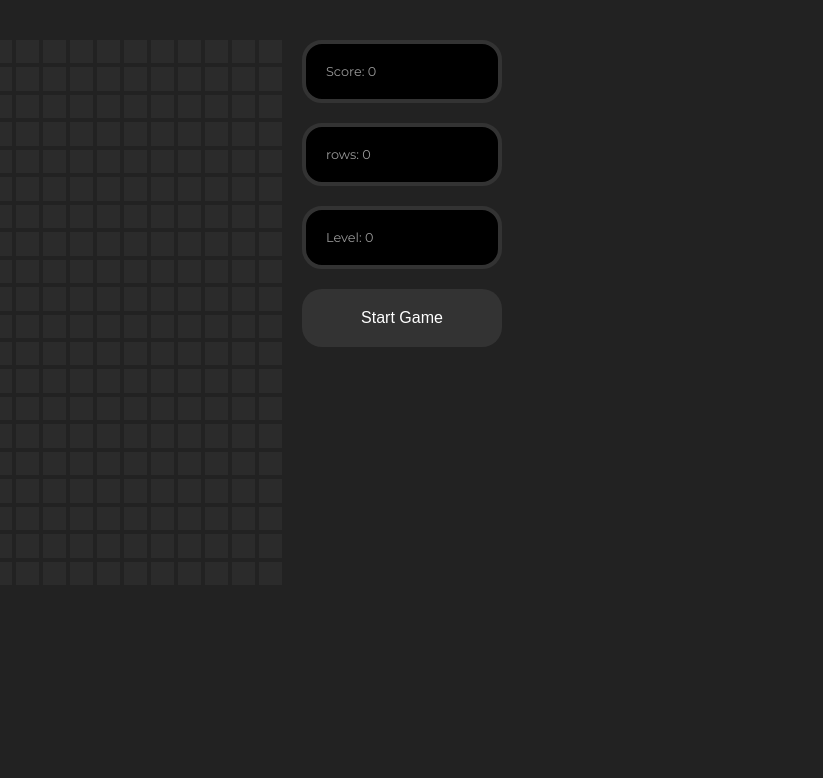
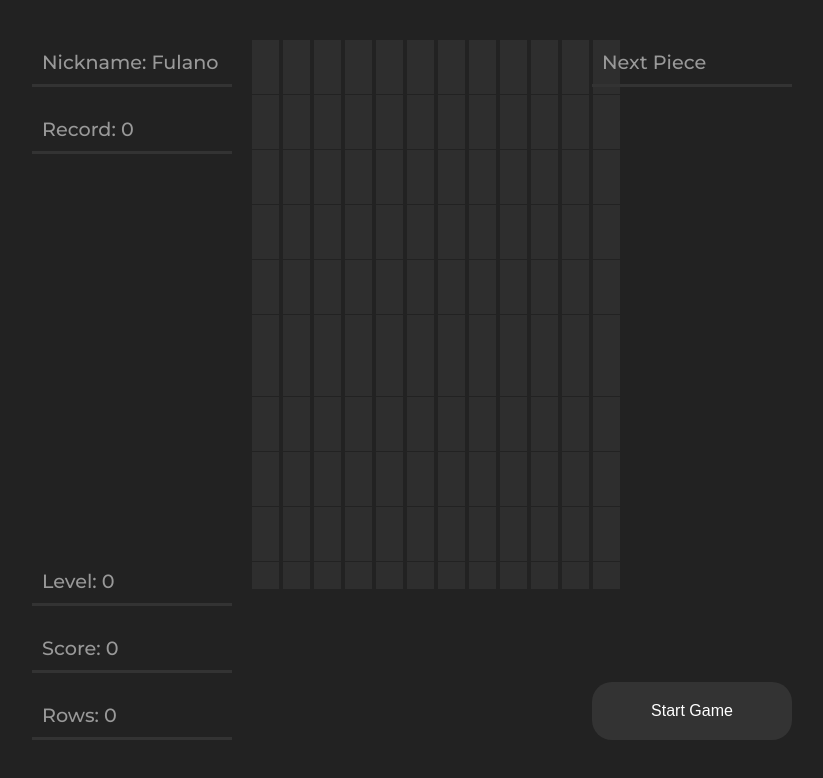
Before and after one commit to isaacbatista26/Tetris-Game-Puzzle, a React (Vite) app in the folder client/: page /tetris in a window 1280 px wide. Shown: the top 778 px of the page, without its empty margins (228-1051 px from the left). Built offline with nearby package versions, Linux system fonts and the light colour scheme.

Commit message:
refactor: new styles

```diff
--- a/client/src/Components/TetrisGame/StartButton.jsx
+++ b/client/src/Components/TetrisGame/Button.jsx
@@ -1,7 +1,7 @@
 import React from 'react';
 import styled from 'styled-components';
 
-const StyledStartButton = styled.button`
+const StyledButton = styled.button`
   box-sizing: border-box;
 
   margin: 0 0 20px 0;
@@ -18,8 +18,8 @@ const StyledStartButton = styled.button`
   cursor: pointer;
 `;
 
-const StartButton = ({ callback }) => (
-  <StyledStartButton onClick={callback}>Start Game</StyledStartButton>
+const Button = ({ callback }) => (
+  <StyledButton onClick={callback}>Start Game</StyledButton>
 );
 
-export default StartButton;
+export default Button;
--- a/client/src/Components/TetrisGame/styles/StyledCell.jsx
+++ b/client/src/Components/TetrisGame/styles/StyledCell.jsx
@@ -1,6 +1,7 @@
 import styled from 'styled-components';
 
 export const StyledCell = styled.div`
-  width: auto;
-  background: rgba(${props => props.color}, 0.8);
+  width: 27px;
+  height: 27px;
+  background: rgba(${props => props.color});
 `;
--- a/client/src/Components/TetrisGame/styles/StyledDisplay.jsx
+++ b/client/src/Components/TetrisGame/styles/StyledDisplay.jsx
@@ -5,13 +5,12 @@ export const StyledDisplay = styled.div`
   display: flex;
   align-items: center;
   margin: 0 0 20px 0;
-  padding: 20px;
-  border: 4px solid #333;
-  min-height: 30px;
+  padding: 10px;
+  min-height: 20px;
   width: 100%;
-  border-radius: 20px;
+  border-bottom: 3px solid #333;
   color: ${props => (props.gameOver ? 'red' : '#999')};
-  background: #000;
   font-family: 'Montserrat', sans-serif;
-  font-size: 0.8rem;
+  font-size: 1.2rem;
+  font-weight: 500;
 `;
--- a/client/src/Components/TetrisGame/styles/StyledTetris.jsx
+++ b/client/src/Components/TetrisGame/styles/StyledTetris.jsx
@@ -2,21 +2,28 @@ import styled from 'styled-components';
 
 export const StyledTetrisWrapper = styled.div`
   width: 100vw;
-  height: 100vh;
+  height: 80vh;
   background: #222222;
 `;
 
 export const StyledTetris = styled.div`
   display: flex;
   align-items: flex-start;
+  justify-content: center;
   padding: 40px;
   margin: 0 auto;
   max-width: 900px;
+  height: 100%;
 
   aside {
     width: 100%;
+    height: 90vh;
     max-width: 200px;
-    display: block;
+    display: flex;
+    flex-direction: column;
+    justify-content: space-between;
     padding: 0 20px;
+    align-items: space-between;
   }
+
 `;
--- a/client/src/Pages/Tetris.jsx
+++ b/client/src/Pages/Tetris.jsx
@@ -12,9 +12,9 @@ import { useGameStatus } from '../Hooks/useGameStatus';
 // Components
 import Stage from '../Components/TetrisGame/Stage';
 import Display from '../Components/TetrisGame/Display';
-import StartButton from '../Components/TetrisGame/StartButton';
+import Button from '../Components/TetrisGame/Button';
 
-const Tetris = () => {
+const Tetris = ( {playerInfo} ) => {
   const [dropTime, setDropTime] = useState(null);
   const [gameOver, setGameOver] = useState(false);
 
@@ -23,6 +23,8 @@ const Tetris = () => {
   const [score, setScore, rows, setRows, level, setLevel] = useGameStatus(
     rowsCleared
   );
+
+  //setar level do player!!!
 
   console.log('re-render');
 
@@ -34,7 +36,6 @@ const Tetris = () => {
 
   const keyUp = ({ keyCode }) => {
     if (!gameOver) {
-      // Activate the interval again when user releases down arrow.
       if (keyCode === 40) {
         setDropTime(1000 / (level + 1));
       }
@@ -42,7 +43,6 @@ const Tetris = () => {
   };
 
   const startGame = () => {
-    // Reset everything
     setStage(createStage());
     setDropTime(1000);
     resetPlayer();
@@ -53,17 +53,14 @@ const Tetris = () => {
   };
 
   const drop = () => {
-    // Increase level when player has cleared 10 rows
     if (rows > (level + 1) * 10) {
       setLevel(prev => prev + 1);
-      // Also increase speed
       setDropTime(1000 / (level + 1) + 200);
     }
 
     if (!checkCollision(player, stage, { x: 0, y: 1 })) {
       updatePlayerPos({ x: 0, y: 1, collided: false });
     } else {
-      // Game over!
       if (player.pos.y < 1) {
         console.log('GAME OVER!!!');
         setGameOver(true);
@@ -74,14 +71,10 @@ const Tetris = () => {
   };
 
   const dropPlayer = () => {
-    // We don't need to run the interval when we use the arrow down to
-    // move the tetromino downwards. So deactivate it for now.
     setDropTime(null);
     drop();
   };
 
-  // This one starts the game
-  // Custom hook by Dan Abramov
   useInterval(() => {
     drop();
   }, dropTime);
@@ -108,18 +101,28 @@ const Tetris = () => {
       onKeyUp={keyUp}
     >
       <StyledTetris>
+        <aside>
+          <div>
+            <Display text={`Nickname: ${playerInfo.nickname}`} />
+            <Display text={`Record: ${score}`} />
+          </div>
+          <div>
+            <Display text={`Level: ${level}`} />
+            <Display text={`Score: ${score}`} />
+            <Display text={`Rows: ${rows}`} />
+          </div>
+        </aside>
         <Stage stage={stage} />
         <aside>
           {gameOver ? (
             <Display gameOver={gameOver} text="Game Over" />
           ) : (
             <div>
-              <Display text={`Score: ${score}`} />
-              <Display text={`rows: ${rows}`} />
-              <Display text={`Level: ${level}`} />
+              <Display text={`Next Piece`} />
             </div>
+              //<Stage stage={player.nextPiece} />
           )}
-          <StartButton callback={startGame} />
+          <Button callback={startGame} />
         </aside>
       </StyledTetris>
     </StyledTetrisWrapper>
--- a/client/src/main.jsx
+++ b/client/src/main.jsx
@@ -6,10 +6,10 @@ import App from './App';
 ReactDOM.render(
   <App playerInfo={
     {
-    "nickname" : "Fulano",
-    "score" : 100,
-    "nivel" : 2,
-    "email" : "fulano@aluno.unb.br"
+    nickname : "Fulano",
+    score : 100,
+    nivel : 2,
+    email : "fulano@aluno.unb.br"
     }
   }/>,
   document.getElementById('root')
```
